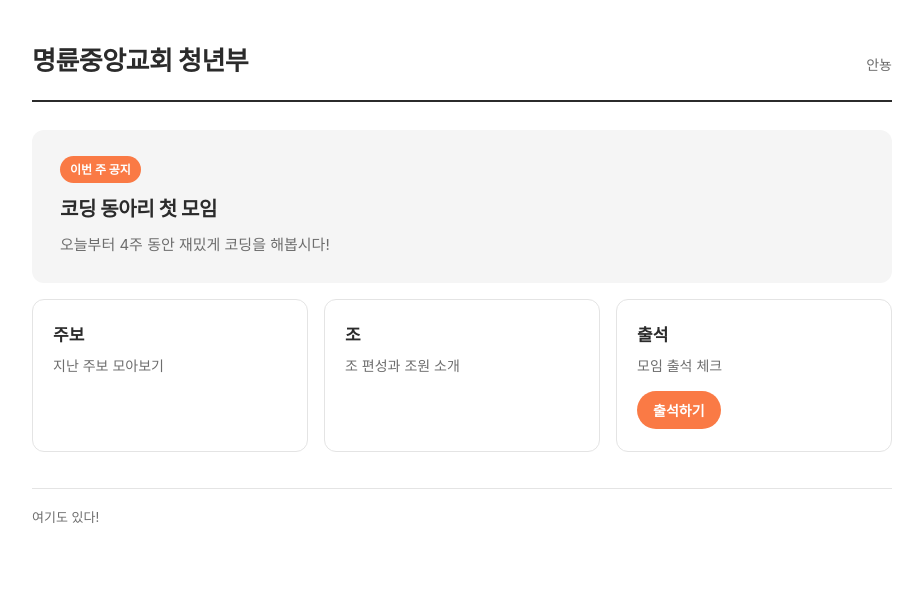
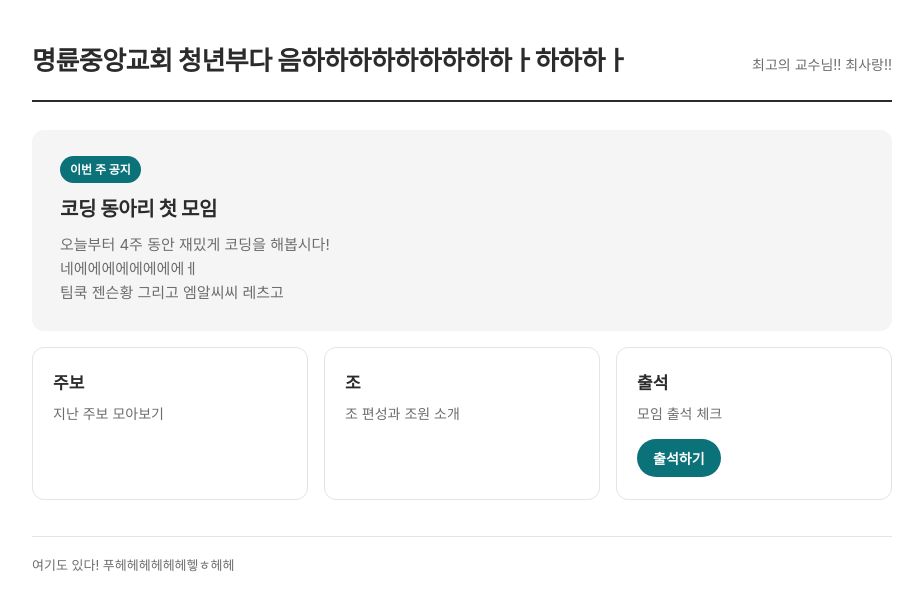
Before and after one commit to sarangchoi11/project-100, a plain HTML site: page index_1.html in a window 1280 px wide. Shown: the whole page, without its empty margins (178-1101 px from the left). Drawn offline with Linux system fonts and the light colour scheme.

Commit message:
이것저것 함

```diff
--- a/index_1.css
+++ b/index_1.css
@@ -7,7 +7,7 @@
   --gray:   #6d6d6d;   /* 흐린 글씨색 */
   --line:   #e4e4e4;   /* 선 색 */
   --wash:   #f5f5f5;   /* 연한 배경 */
-  --accent: #fa7a45;   /* 포인트 색 ← 여기 바꿔보세요 */
+  --accent: #0B727A;   /* 포인트 색 ← 여기 바꿔보세요 */
 }
 
 body {
--- a/index_1.html
+++ b/index_1.html
@@ -3,7 +3,7 @@
 <head>
   <meta charset="UTF-8">
   <meta name="viewport" content="width=device-width, initial-scale=1">
-  <title>명륜중앙교회 청년부</title>
+  <title>명륜중앙교회 청년부 !!와!!</title>
   <link rel="stylesheet" href="index_1.css">
 </head>
 
@@ -11,8 +11,8 @@
   <div class="wrap">
 
     <header>
-      <h1>명륜중앙교회 청년부</h1>
-      <span class="date">안뇽</span>
+      <h1>명륜중앙교회 청년부다 음하하하하하하하하하ㅏ하하하ㅏ</h1>
+      <span class="date">최고의 교수님!! 최사랑!!</span>
     </header>
 
     <!-- 이번 주 공지 -->
@@ -20,6 +20,8 @@
       <span class="label">이번 주 공지</span>
       <h2>코딩 동아리 첫 모임</h2>
       <p>오늘부터 4주 동안 재밌게 코딩을 해봅시다!</p>
+      <p>네에에에에에에에에ㅔ</p>
+      <p>팀쿡 젠슨황 그리고 엠알씨씨 레츠고</p>
     </section>
 
     <!-- 카드 3개 -->
@@ -44,7 +46,7 @@
     </div>
 
     <footer>
-      여기도 있다!
+      여기도 있다! 푸헤헤헤헤헤헤헿ㅎ헤헤
     </footer>
 
   </div>
```
